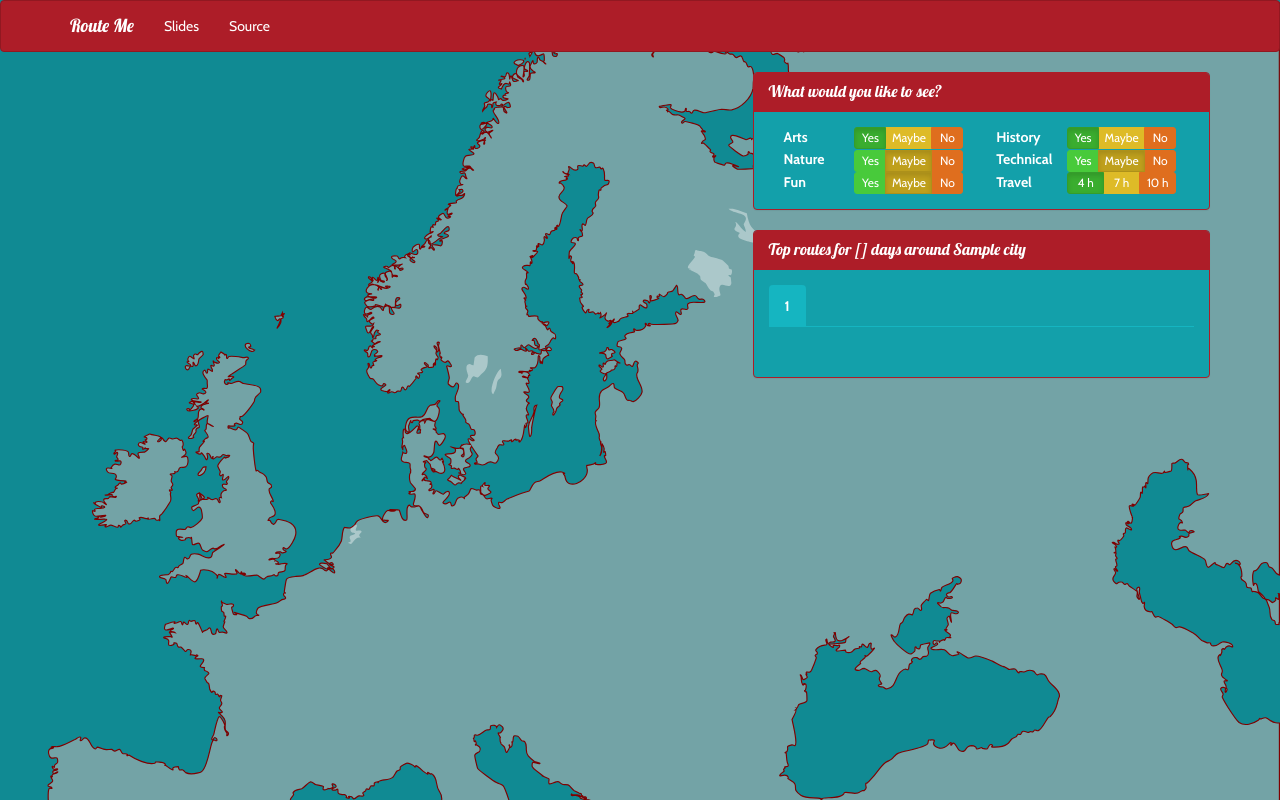
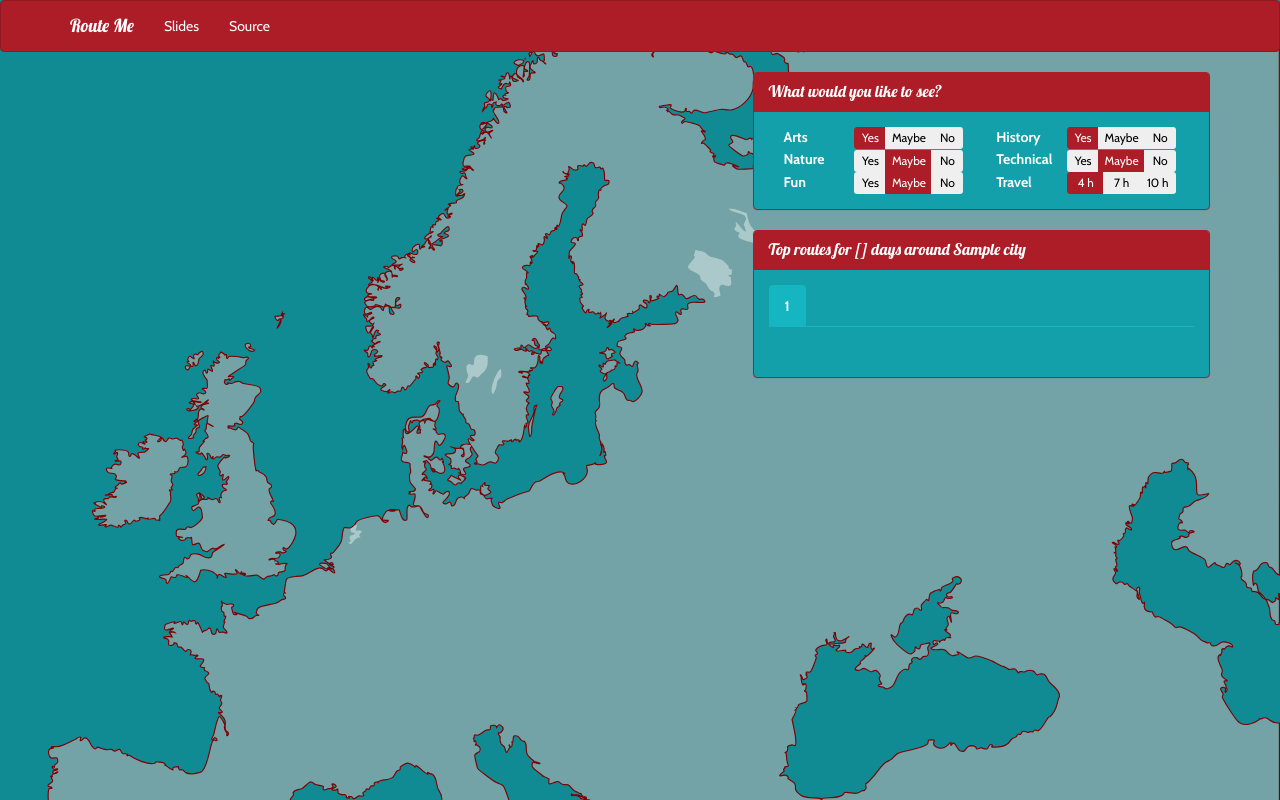
Before and after one commit to abakan-zz/euroute.me, a Flask app: template templates/route.html in a window 1280 px wide. Run offline with Flask 2, Linux system fonts and the light colour scheme; the template is opened without the code that fills it: most values are stand-ins (such as "Sample title", 1, 10 or a date in 2020); parts of the project's set-up code (start-up, migrations or seed data) failed here and were passed over.

Commit message:
Made control buttons readable.

```diff
--- a/templates/route.html
+++ b/templates/route.html
@@ -284,11 +284,11 @@
     city = cities[cid];
     $.getJSON( "json/places", {
       city: city.id,
-      arts: $('.arts.active').attr('value'),
-      history: $('.history.active').attr('value'),
-      technical: $('.technical.active').attr('value'),
-      amusement: $('.amusement.active').attr('value'),
-      nature: $('.nature.active').attr('value')
+      arts: $('.arts.btn-primary').attr('value'),
+      history: $('.history.btn-primary').attr('value'),
+      technical: $('.technical.btn-primary').attr('value'),
+      amusement: $('.amusement.btn-primary').attr('value'),
+      nature: $('.nature.btn-primary').attr('value')
     }, function( data ) {
 
       var content = '<div class="infowindow"><h4>' + city.name + '</h4>';
@@ -419,7 +419,7 @@
   for (i = 0; i < route.length - oneway; i++) {
     var cid = route[i]
     var cats = [];
-    $('.category.active').each(function() {
+    $('.category.btn-primary').each(function() {
       var c = $(this);
       var cat = catmap[c.attr("category")];
       if (parseFloat(c.val()) > 0.5 && cid in factoids && cat in factoids[cid]) {
@@ -428,10 +428,20 @@
     });
 
     if (!cats.length) {
-      $('.category.active').each(function() {
+      $('.category.btn-primary').each(function() {
         var c = $(this);
         var cat = catmap[c.attr("category")];
         if (parseFloat(c.val()) > 0.5 && cid in factoids && cat in factoids[cid]) {
+          cats[cats.length] = cat;
+        }
+      });
+    }
+
+    if (!cats.length) {
+      $('.category.btn-primary').each(function() {
+        var c = $(this);
+        var cat = catmap[c.attr("category")];
+        if (cid in factoids && cat in factoids[cid]) {
           cats[cats.length] = cat;
         }
       });
@@ -519,20 +529,20 @@
   $(".btn-xs").on("click", function () {
 
     var btn = $(this);
-    var prev = $("." + btn.attr("category") + '.active');
-    $("." + btn.attr("category")).removeClass('active');
-    btn.addClass('active');
+    var prev = $("." + btn.attr("category") + '.btn-primary');
+    $("." + btn.attr("category")).removeClass('btn-primary');
+    btn.addClass('btn-primary');
 
-    var arts = parseFloat($('.arts.active').attr('value'));
-    var history = parseFloat($('.history.active').attr('value'));
-    var technical = parseFloat($('.technical.active').attr('value'));
-    var amusement = parseFloat($('.amusement.active').attr('value'));
-    var nature = parseFloat($('.nature.active').attr('value'));
+    var arts = parseFloat($('.arts.btn-primary').attr('value'));
+    var history = parseFloat($('.history.btn-primary').attr('value'));
+    var technical = parseFloat($('.technical.btn-primary').attr('value'));
+    var amusement = parseFloat($('.amusement.btn-primary').attr('value'));
+    var nature = parseFloat($('.nature.btn-primary').attr('value'));
 
     if (!(arts || history || technical || amusement || nature)) {
       alert('Really? There must be something you are interested in :|');
-      $("." + btn.attr("category")).removeClass('active');
-      prev.addClass('active');
+      $("." + btn.attr("category")).removeClass('btn-primary');
+      prev.addClass('btn-primary');
       return;
     }
 
@@ -540,12 +550,12 @@
 
     $.getJSON( "json/reroute", {
         origin: origin, destin: destin, days: config.days,
-        mode: config.mode, hours: $('.hours.active').attr('value'),
-        arts: $('.arts.active').attr('value'),
-        history: $('.history.active').attr('value'),
-        technical: $('.technical.active').attr('value'),
-        amusement: $('.amusement.active').attr('value'),
-        nature: $('.nature.active').attr('value')
+        mode: config.mode, hours: $('.hours.btn-primary').attr('value'),
+        arts: $('.arts.btn-primary').attr('value'),
+        history: $('.history.btn-primary').attr('value'),
+        technical: $('.technical.btn-primary').attr('value'),
+        amusement: $('.amusement.btn-primary').attr('value'),
+        nature: $('.nature.btn-primary').attr('value')
       }, function( data ) {
         {% if gmap %}
         hideRoute();
@@ -586,50 +596,50 @@
           <div class="col-lg-2 col-sm-2 control-label">Arts</div>
           <div class="col-lg-4 col-sm-4">
             <div class="btn-group">
-              <button type="button" value="1.0" category="art" class="category arts btn btn-success btn-xs btn-yesno colorme active">Yes</button>
-              <button type="button" value="0.5" category="art" class="category arts btn btn-warning btn-xs btn-maybe colorme">Maybe</button>
-              <button type="button" value="0.0" category="art" class="category arts btn btn-danger btn-xs btn-yesno colorme">No</button>
+              <button type="button" value="1.0" category="arts" class="category arts btn btn-primary btn-xs btn-yesno colorme">Yes</button>
+              <button type="button" value="0.5" category="arts" class="category arts btn btn-xs btn-maybe colorme">Maybe</button>
+              <button type="button" value="0.0" category="arts" class="category arts btn btn-xs btn-yesno colorme">No</button>
             </div>
           </div>
           <div class="col-lg-2 col-sm-2 control-label">History</div>
           <div class="col-lg-4 col-sm-4">
             <div class="btn-group">
-              <button type="button" value="1.0" category="history" class="category history btn btn-success btn-xs btn-yesno colorme active">Yes</button>
-              <button type="button" value="0.5" category="history" class="category history btn btn-warning btn-xs btn-maybe colorme">Maybe</button>
-              <button type="button" value="0.0" category="history" class="category history btn btn-danger btn-xs btn-yesno colorme">No</button>
+              <button type="button" value="1.0" category="history" class="category history btn btn-primary btn-xs btn-yesno colorme">Yes</button>
+              <button type="button" value="0.5" category="history" class="category history btn btn-xs btn-maybe colorme">Maybe</button>
+              <button type="button" value="0.0" category="history" class="category history btn btn-xs btn-yesno colorme">No</button>
             </div>
           </div>
 
           <div class="col-lg-2 col-sm-2 control-label">Nature</div>
           <div class="col-lg-4 col-sm-4">
             <div class="btn-group">
-              <button type="button" value="1.0" category="nature" class="category nature btn btn-success btn-xs btn-yesno colorme">Yes</button>
-              <button type="button" value="0.5" category="nature" class="category nature btn btn-warning btn-xs btn-maybe active">Maybe</button>
-              <button type="button" value="0.0" category="nature" class="category nature btn btn-danger btn-xs btn-yesno colorme">No</button>
+              <button type="button" value="1.0" category="nature" class="category nature btn btn-xs btn-yesno colorme">Yes</button>
+              <button type="button" value="0.5" category="nature" class="category nature btn btn-primary btn-xs btn-maybe">Maybe</button>
+              <button type="button" value="0.0" category="nature" class="category nature btn btn-xs btn-yesno colorme">No</button>
             </div>
           </div>
           <div class="col-lg-2 col-sm-2 control-label">Technical</div>
           <div class="col-lg-4 col-sm-4">
             <div class="btn-group">
-              <button type="button" value="1.0" category="technical" class="category technical btn btn-success btn-xs btn-yesno colorme">Yes</button>
-              <button type="button" value="0.5" category="technical" class="category technical btn btn-warning btn-xs btn-maybe active">Maybe</button>
-              <button type="button" value="0.0" category="technical" class="category technical btn btn-danger btn-xs btn-yesno colorme">No</button>
+              <button type="button" value="1.0" category="technical" class="category technical btn btn-xs btn-yesno colorme">Yes</button>
+              <button type="button" value="0.5" category="technical" class="category technical btn btn-primary btn-xs btn-maybe">Maybe</button>
+              <button type="button" value="0.0" category="technical" class="category technical btn btn-xs btn-yesno colorme">No</button>
             </div>
           </div>
           <div class="col-lg-2 col-sm-2 control-label">Fun</div>
           <div class="col-lg-4 col-sm-4">
             <div class="btn-group">
-              <button type="button" value="1.0" category="amusement" class="category amusement btn btn-success btn-xs btn-yesno colorme">Yes</button>
-              <button type="button" value="0.5" category="amusement" class="category amusement btn btn-warning btn-xs btn-maybe active">Maybe</button>
-              <button type="button" value="0.0" category="amusement" class="category amusement btn btn-danger btn-xs btn-yesno colorme">No</button>
+              <button type="button" value="1.0" category="amusement" class="category amusement btn btn-xs btn-yesno colorme">Yes</button>
+              <button type="button" value="0.5" category="amusement" class="category amusement btn btn-primary btn-xs btn-maybe">Maybe</button>
+              <button type="button" value="0.0" category="amusement" class="category amusement btn btn-xs btn-yesno colorme">No</button>
             </div>
           </div>
           <div class="col-lg-2 col-sm-2 control-label">Travel</div>
           <div class="col-lg-4 col-sm-4">
             <div class="btn-group">
-              <button type="button" value="4" category="hours" class="hours btn btn-success btn-xs btn-hours colorme active">4 h</button>
-              <button type="button" value="7" category="hours" class="hours btn btn-warning btn-xs btn-hours colorme">7 h</button>
-              <button type="button" value="10" category="hours" class="hours btn btn-danger btn-xs btn-hours colorme">10 h</button>
+              <button type="button" value="4" category="hours" class="hours btn btn-primary btn-xs btn-hours colorme">4 h</button>
+              <button type="button" value="7" category="hours" class="hours btn btn-xs btn-hours colorme">7 h</button>
+              <button type="button" value="10" category="hours" class="hours btn btn-xs btn-hours colorme">10 h</button>
             </div>
           </div>
 
```
